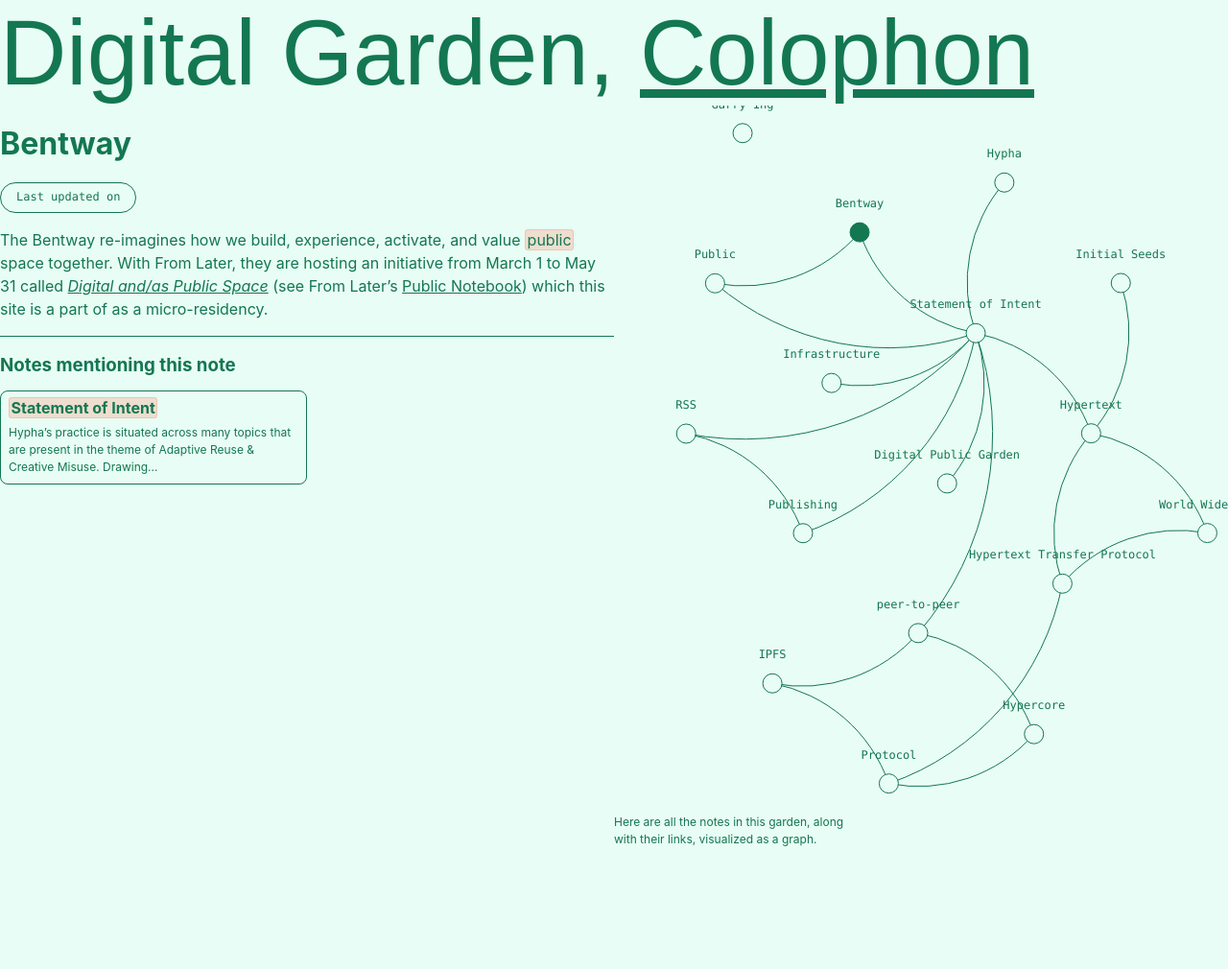
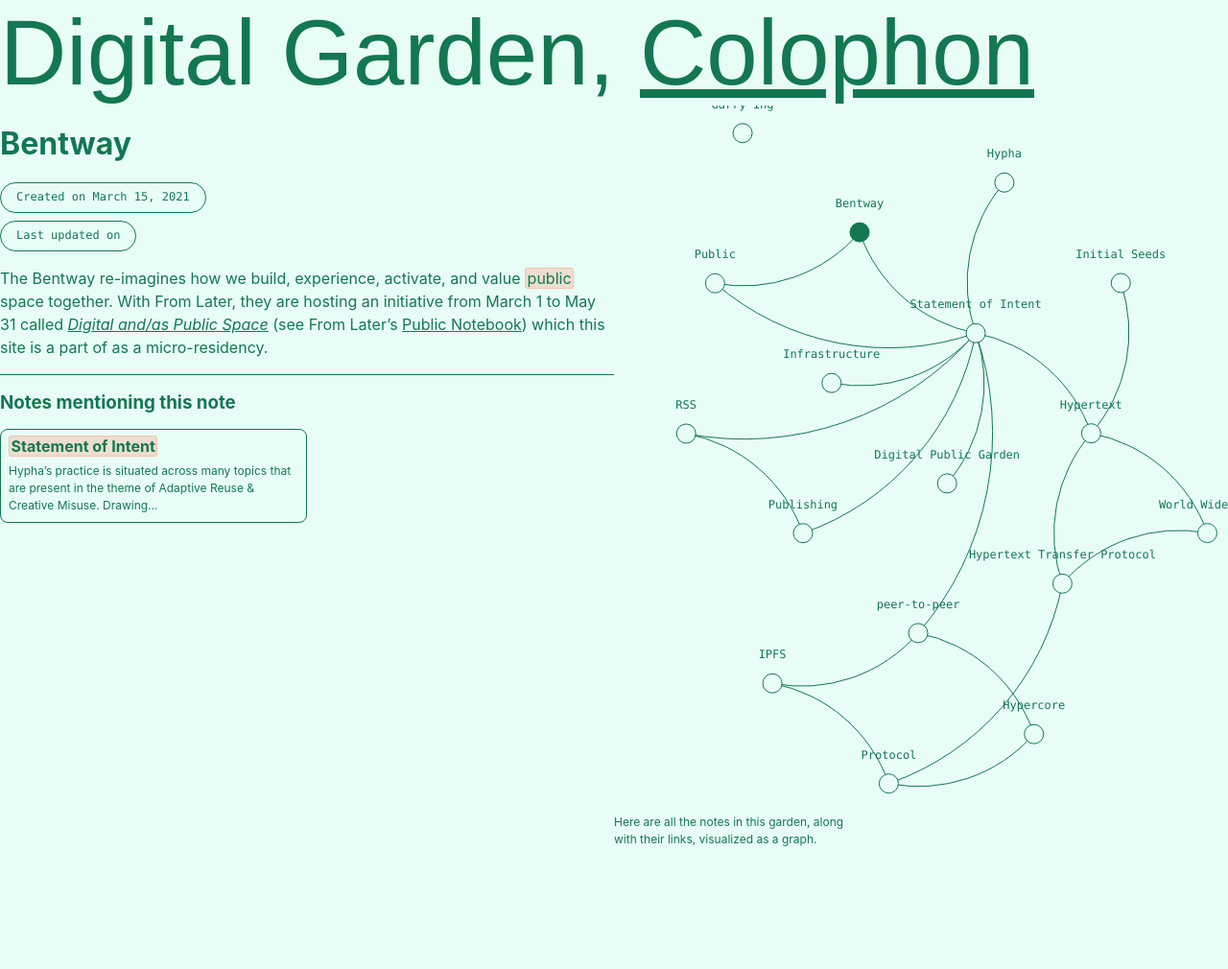
Before and after one commit to hyphacoop/digitalgarden, a Jekyll site: the page built from _notes/bentway.md, in a window 1280 px wide. Shown: the whole page at 96% size. Built offline with Jekyll 4.4.1, drawn with Linux system fonts in a browser that asks for light colours.

Commit message:
date field

```diff
--- a/_layouts/note.html
+++ b/_layouts/note.html
@@ -5,6 +5,11 @@
   <article class="w-50">
     <header class="mb2">
       <h1>{{ page.title }}</h1>
+      <time class="code dib f7 ph3 pv2 ba br-pill" datetime="{{ page.date_created | date_to_xmlschema }}">{% if page.type != 'pages' %}
+        Created on {{ page.date_created | date: "%B %-d, %Y" }}
+        {% endif %}
+      </time>
+    </header>
       <time class="code dib f7 ph3 pv2 ba br-pill" datetime="{{ page.last_modified_at | date_to_xmlschema }}">{% if page.type != 'pages' %}
         Last updated on {{ page.last_modified_at | date: "%B %-d, %Y" }}
         {% endif %}
```
